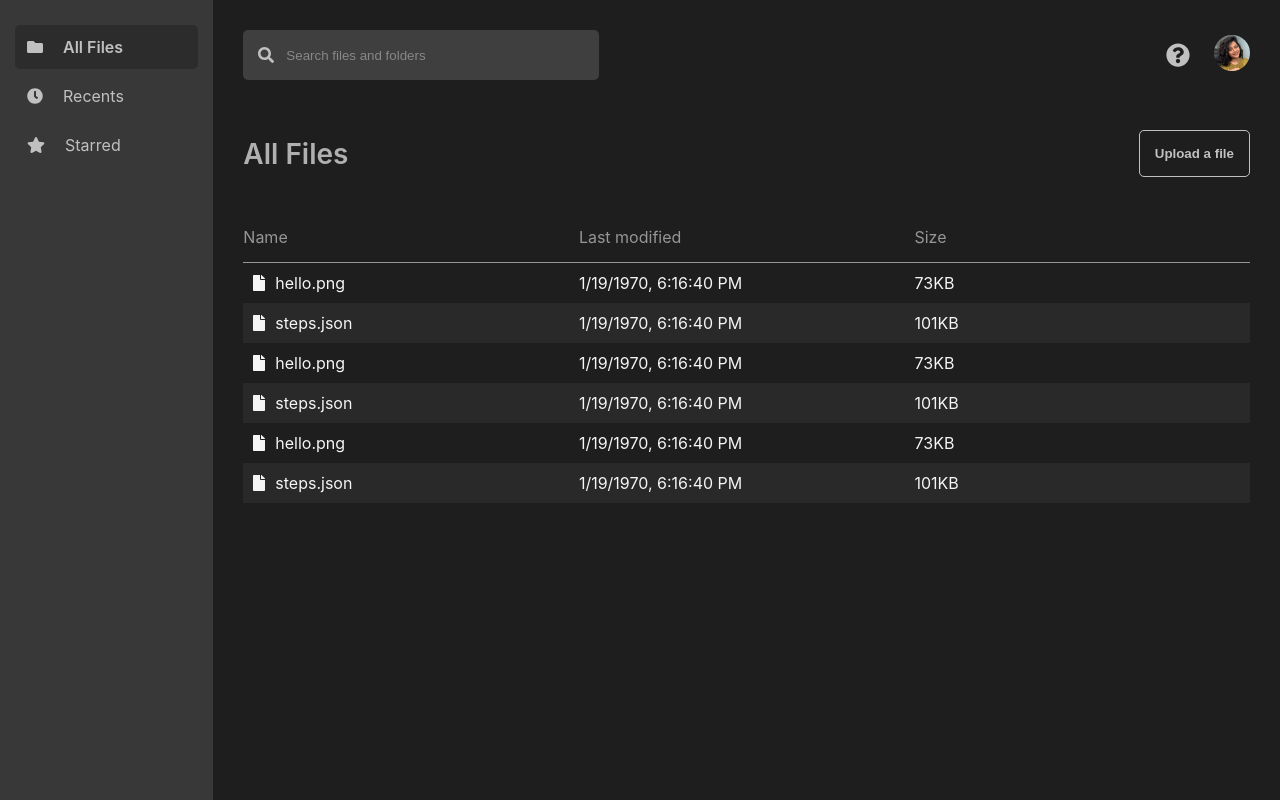
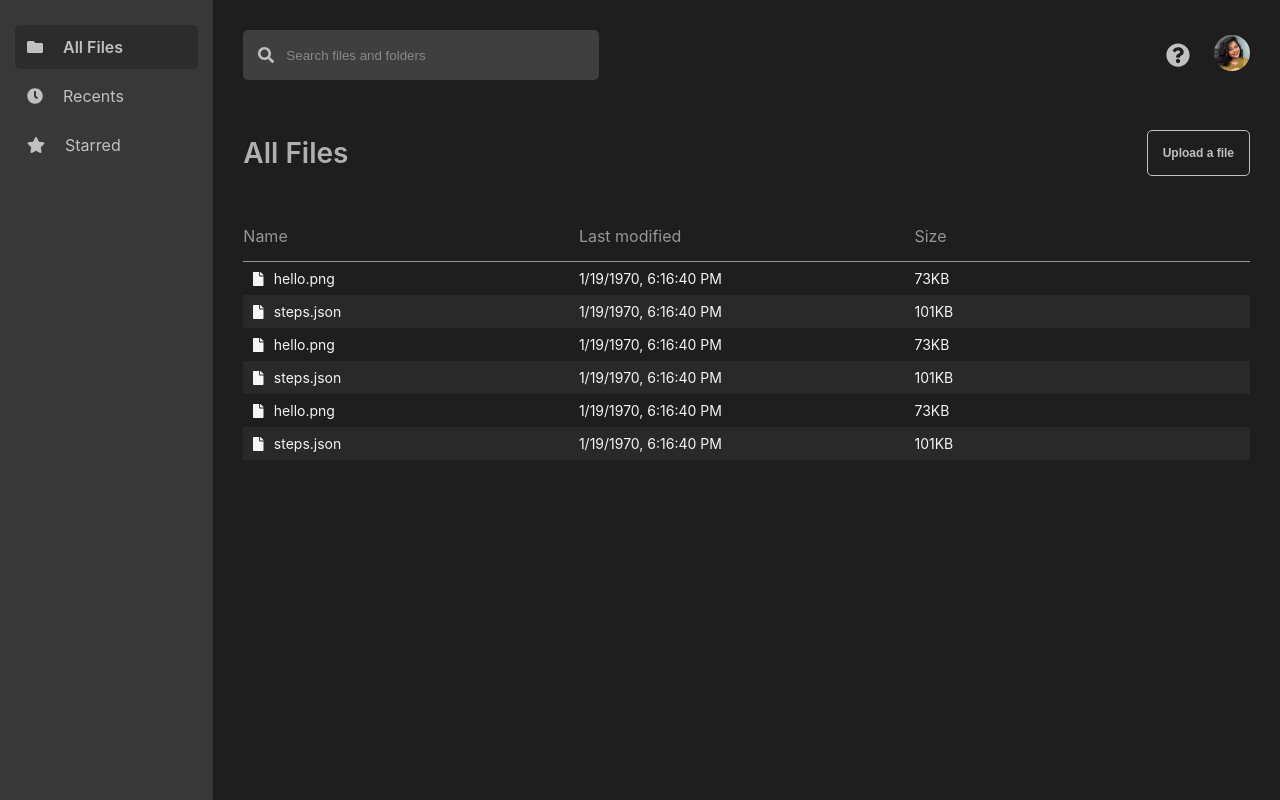
Before and after one commit to Mukundan314/nym-cloud, a React (Create React App) app in the folder client/: page / in a window 1280 px wide. Built offline with nearby package versions, Linux system fonts and the light colour scheme.

Commit message:
fix: change font size

```diff
--- a/client/src/components/ListItem/index.module.css
+++ b/client/src/components/ListItem/index.module.css
@@ -1,8 +1,9 @@
 .listItem {
   display: flex;
   justify-content: space-between;
-  padding: 10px 0px;
+  padding: 8px 0px;
   color: var(--text);
+  font-size: 14px;
 }
 
 .listItem:hover {
--- a/client/src/components/Upload/index.module.css
+++ b/client/src/components/Upload/index.module.css
@@ -19,4 +19,5 @@
   color: var(--icon);
   font-weight: 600;
   border: 1px solid var(--icon);
+  font-size: 12px;
 }
```
